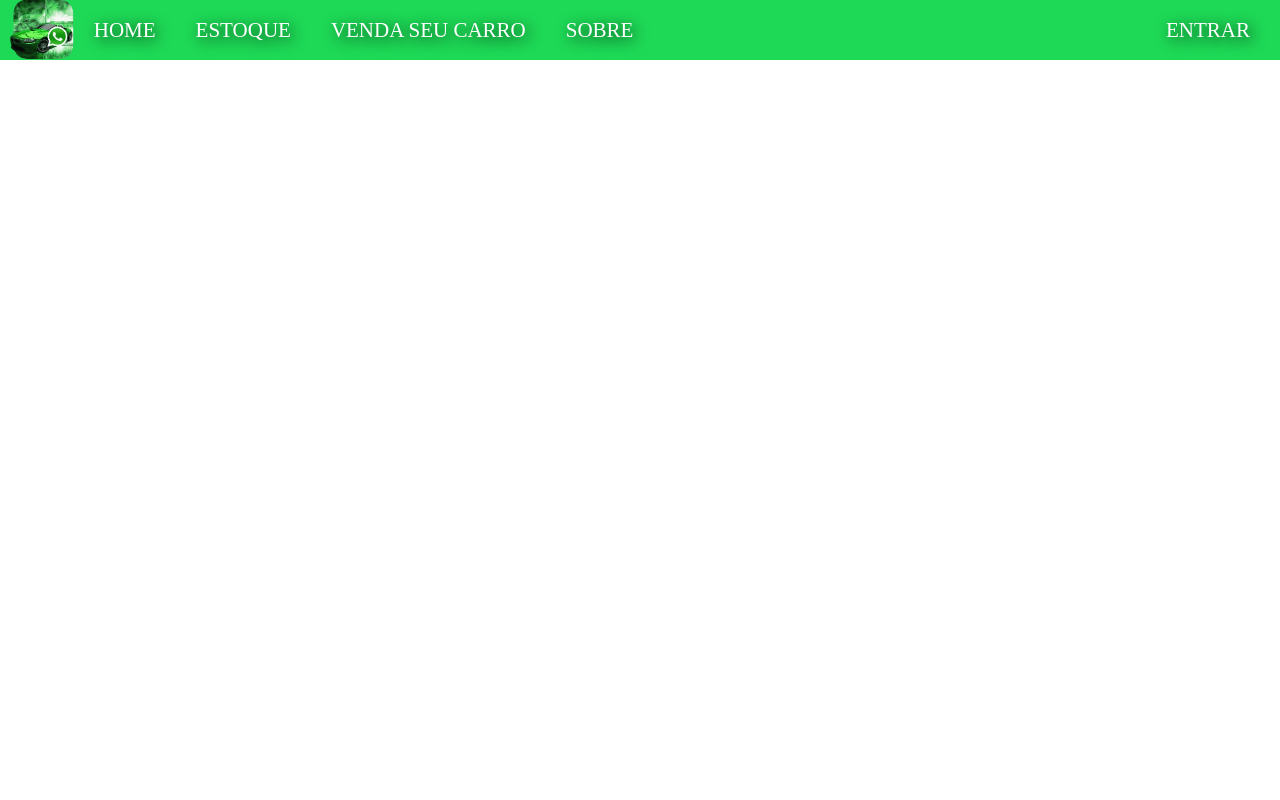
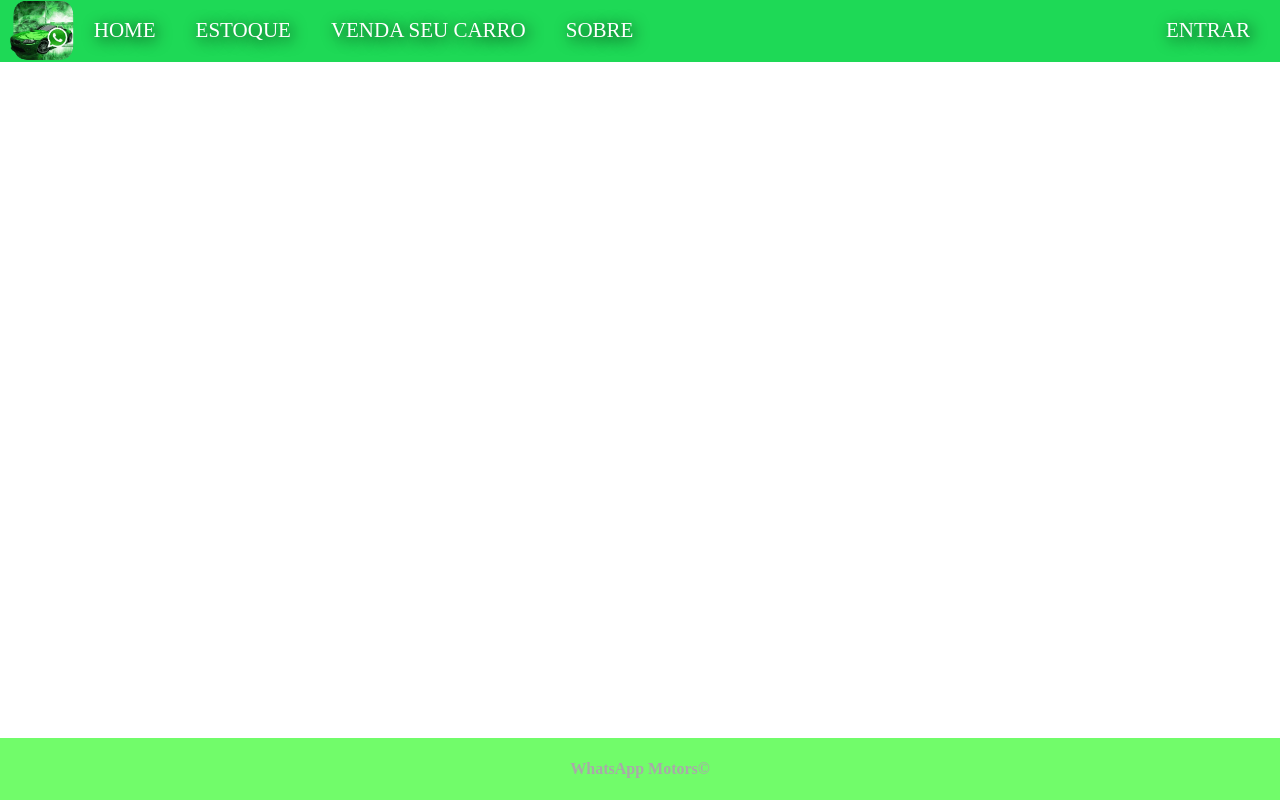
Before and after one commit to felipevieirafmv/trabalhoWeb, a plain HTML site: page index.html in a window 1280 px wide. Shown: the top 800 px of the page. Drawn offline with Linux system fonts and the light colour scheme.

Commit message:
feat(index.html): Added footer
code-organiztion: Changes on mainStyle.css

```diff
--- a/style/mainStyle.css
+++ b/style/mainStyle.css
@@ -1,5 +1,6 @@
 :root {
     --base-green: #1ED956;
+    --light-green: #71FC6A;
 }
 
 * {
@@ -8,20 +9,22 @@
     margin: 0px;
 }
 
-html, body, main {
+html, body {
     height: 100%;
 }
 
-header {
+body {
     display: grid;
-    grid-template: 1fr 11fr / 1fr;
+    grid-template: 1fr 11fr 1fr / 1fr;
 }
 
 nav {
-    background-color: var(--base-green);
     height: 100%;
+
     display: flex;
     align-items: center;
+
+    background-color: var(--base-green);
 }
 
 img {
@@ -33,10 +36,12 @@ img {
 #navbar {
     flex: 1;
     padding-left: 20px;
+    margin-right: 30px;
+
     display: flex;
+    gap: 40px;
+
     list-style: none;
-    gap: 40px;
-    margin-right: 30px;
 }
 
 #navbar>div {
@@ -54,3 +59,20 @@ img {
     font-weight: 400;
     text-shadow: 3px 3px 15px black;
 }
+
+main {
+    /*Colocar*/
+    grid-row: 2;
+}
+
+footer{
+    /*Colocar no final da pagina*/
+    grid-row: 3;
+
+    display: flex;
+    align-items: center;
+    justify-content: center;
+
+    color: darkgrey;
+    background-color: var(--light-green);
+}
```
